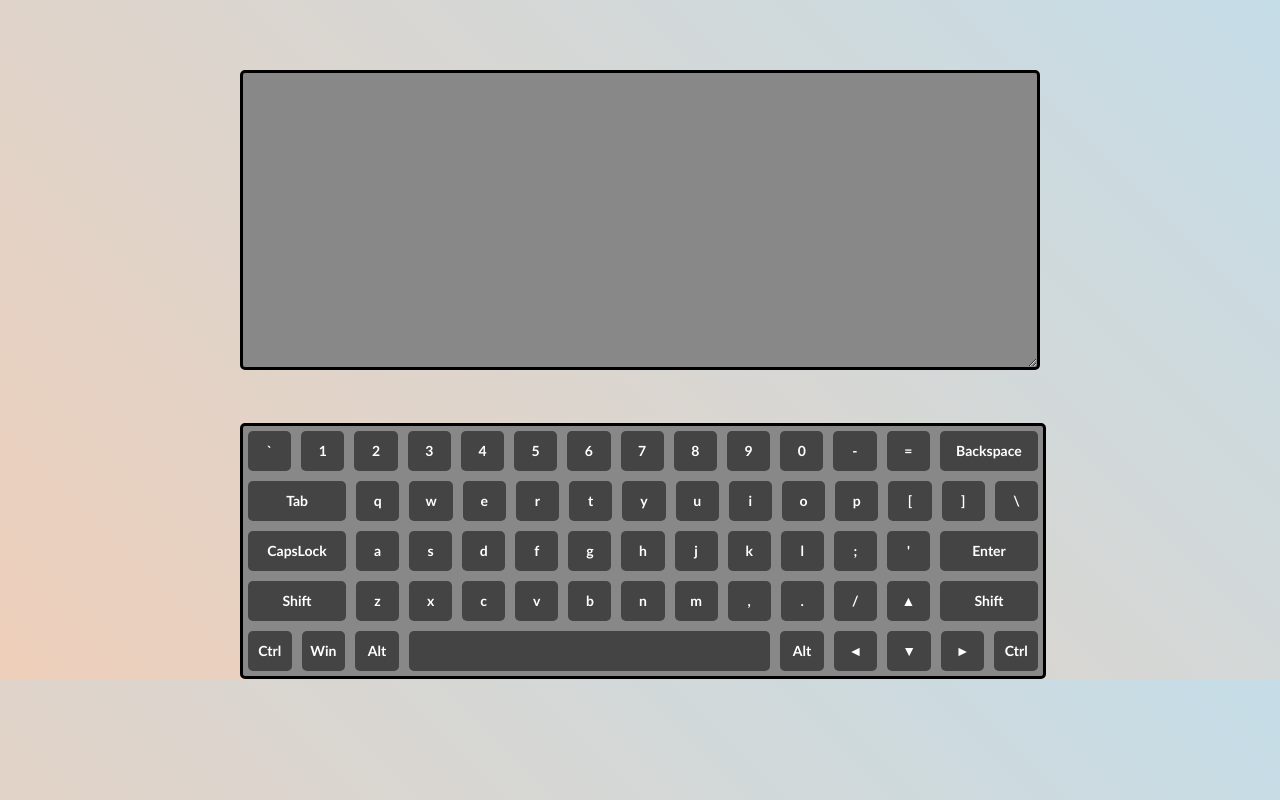
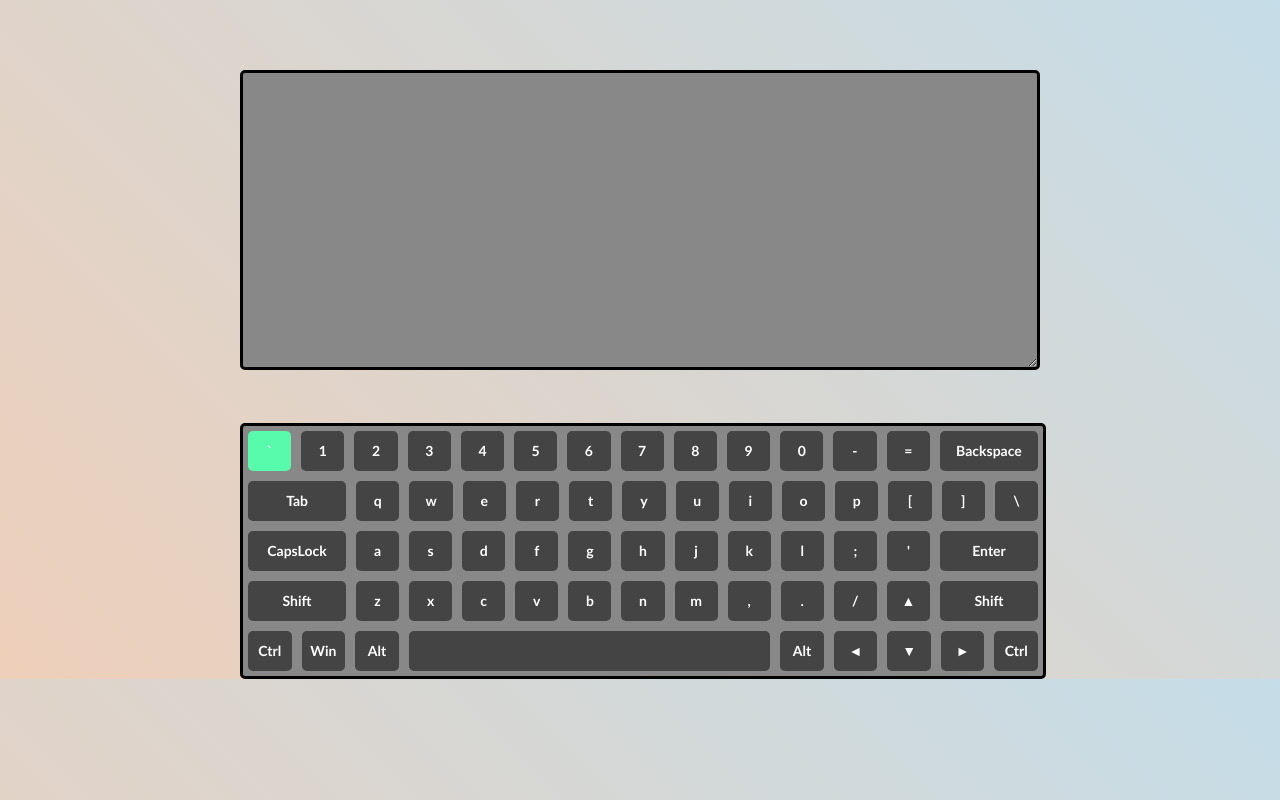
Before and after one commit to himimetsu/virtual-keyboard, a website: page index.html in a window 1280 px wide. In both pictures the pointer is over the element 269 px from the left and 451 px from the top of the page. Drawn offline with Linux system fonts and the light colour scheme.

Commit message:
feat: add styles for key

```diff
--- a/index.css
+++ b/index.css
@@ -60,6 +60,11 @@ body {
   background: #444444;
   border-radius: 5px;
   user-select: none;
+  cursor: pointer;
+}
+
+.key:hover {
+  background-color: #58FAAC;
 }
 
 .Tab, .Backspace, .CapsLock, .ShiftLeft, .ShiftRight, .Enter {
```
